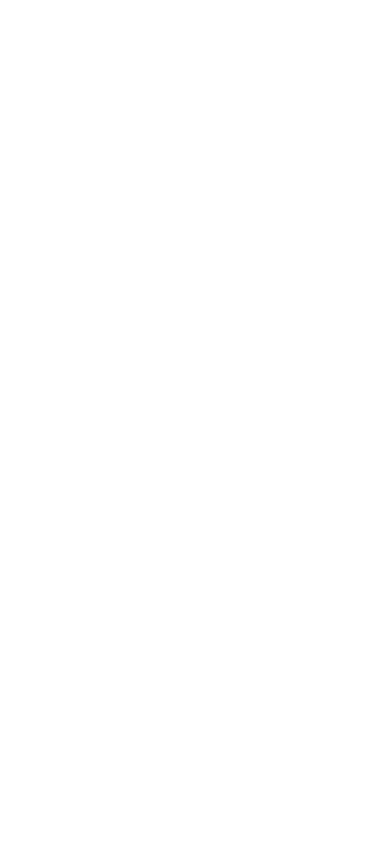
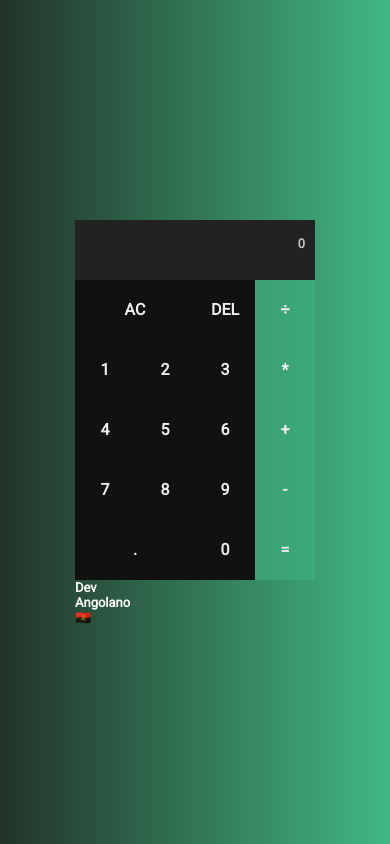
Before and after one commit to devangolano/Calculadora, a plain HTML site: page index.html in a window 390 px wide. Drawn offline with Linux system fonts and the light colour scheme.

Commit message:
Finalização do projecto...

```diff
--- a/index.html
+++ b/index.html
@@ -1,14 +1,45 @@
 <!DOCTYPE html>
-<html lang="en">
-<head>
-    <meta charset="UTF-8">
-    <meta name="viewport" content="width=device-width, initial-scale=1.0">
-    <link rel="stylesheet" href="style.css">
+<html lang="pt-br">
+  <head>
+    <meta charset="UTF-8" />
+    <meta name="viewport" content="width=device-width, initial-scale=1.0" />
+    <link rel="stylesheet" href="style.css" />
+    <link rel="preconnect" href="https://fonts.googleapis.com" />
+    <link rel="preconnect" href="https://fonts.gstatic.com" crossorigin />
+    <link
+      href="https://fonts.googleapis.com/css2?family=Roboto&display=swap"
+      rel="stylesheet"
+    />
     <title>Calculadora</title>
-</head>
-<body>
+  </head>
+  <body>
     <main>
-
+      <div class="grid-container">
+        <div class="output">
+          <div data-primeiroValor class="primeiro-valor">0</div>
+          <div data-segundoValor class="segundo-valor"></div>
+        </div>
+        <button data-limparTela class="espaco">AC</button>
+        <button data-deletar>DEL</button>
+        <button data-operacao class="operacao">÷</button>
+        <button data-numeros>1</button>
+        <button data-numeros>2</button>
+        <button data-numeros>3</button>
+        <button data-operacao class="operacao">*</button>
+        <button data-numeros>4</button>
+        <button data-numeros>5</button>
+        <button data-numeros>6</button>
+        <button data-operacao class="operacao">+</button>
+        <button data-numeros>7</button>
+        <button data-numeros>8</button>
+        <button data-numeros>9</button>
+        <button data-operacao class="operacao">-</button>
+        <button data-numeros class="espaco">.</button>
+        <button data-numeros>0</button>
+        <button data-igual class="operacao">=</button>
+        <p>Dev Angolano 🇦🇴</p>
+      </div>
     </main>
-</body>
+    <script src="main.js"></script>
+  </body>
 </html>
--- a/main.js
+++ b/main.js
@@ -0,0 +1,115 @@
+const numeros = document.querySelectorAll("[data-numeros]");
+const operacao = document.querySelectorAll("[data-operacao]");
+const deletar = document.querySelector("[data-deletar]");
+const limparTela = document.querySelector("[data-limparTela]");
+const ponto = document.querySelector("[data-ponto]");
+const igual = document.querySelector("[data-igual]");
+const primeiroValorElemento = document.querySelector("[data-primeiroValor]");
+const segundoValorElemento = document.querySelector("[data-segundoValor]");
+
+class Calculadora {
+  constructor(primeiroValor, segundoValor) {
+    this.primeiroValor = primeiroValor;
+    this.segundoValor = segundoValor;
+    this.primeiroValorF = "";
+    this.segundoValorF = "";
+    this.operacao = undefined;
+    this.limpar();
+  }
+
+  calcular() {
+    let resultado;
+
+    const primeiroValorFloat = parseFloat(this.primeiroValorF);
+    const segundoValorFloat = parseFloat(this.segundoValorF);
+
+    if (isNaN(primeiroValorFloat) || isNaN(segundoValorFloat)) return;
+
+    switch (this.operacao) {
+      case "+":
+        resultado = primeiroValorFloat + segundoValorFloat;
+        break;
+      case "-":
+        resultado = primeiroValorFloat - segundoValorFloat;
+        break;
+      case "*":
+        resultado = primeiroValorFloat * segundoValorFloat;
+        break;
+      case "÷":
+        resultado = primeiroValorFloat / segundoValorFloat;
+        break;
+    }
+
+    this.segundoValorF = resultado;
+    this.operacao = undefined;
+    this.primeiroValorF = "";
+  }
+
+  fazerOperacao(operacao) {
+    if (this.primeiroValorF != "") {
+      this.calcular();
+    }
+    this.operacao = operacao;
+
+    this.primeiroValorF = this.segundoValorF;
+    this.segundoValorF = "";
+  }
+
+  mostrarNumero(numero) {
+    if (this.segundoValorF.includes(".") && numero === ".") return;
+    this.segundoValorF = `${this.segundoValorF}${numero.toString()}`;
+  }
+
+  limpar() {
+    this.primeiroValorF = "";
+    this.segundoValorF = "";
+    this.Operacao = undefined;
+  }
+
+  deletar() {
+    this.primeiroValorF = "";
+    this.segundoValorF = "";
+    this.operacao = "";
+  }
+
+  actualizar() {
+    this.primeiroValor.innerText = `${this.primeiroValorF} ${
+      this.operacao || ""
+    }`;
+    this.segundoValor.innerText = this.segundoValorF;
+  }
+}
+
+const calculadora = new Calculadora(
+  primeiroValorElemento,
+  segundoValorElemento
+);
+
+for (const numero of numeros) {
+  numero.addEventListener("click", () => {
+    calculadora.mostrarNumero(numero.innerText);
+    calculadora.actualizar();
+  });
+}
+
+for (const opera of operacao) {
+  opera.addEventListener("click", () => {
+    calculadora.fazerOperacao(opera.innerText);
+    calculadora.actualizar();
+  });
+}
+
+limparTela.addEventListener("click", () => {
+  calculadora.limpar();
+  calculadora.actualizar();
+});
+
+igual.addEventListener("click", () => {
+  calculadora.calcular();
+  calculadora.actualizar();
+});
+
+deletar.addEventListener("click", () => {
+  calculadora.deletar();
+  calculadora.actualizar();
+});
--- a/style.css
+++ b/style.css
@@ -0,0 +1,108 @@
+* {
+  box-sizing: border-box;
+  font-family: "Roboto", sans-serif;
+  font-weight: bold;
+  padding: 0;
+  margin: 0;
+}
+
+body {
+  background: linear-gradient(to right, #233329, #41b883);
+}
+
+.grid-container {
+  display: grid;
+  justify-content: center;
+  align-content: center;
+  min-height: 100vh;
+  grid-template-columns: repeat(4, 100px);
+  grid-template-rows: minmax(120px, auto) repeat(5, 100px);
+}
+
+.grid-container > button {
+  cursor: pointer;
+  font-size: 2rem;
+  border: none;
+  outline: none;
+  background: #111;
+  color: #eee;
+}
+
+.grid-container > .operacao {
+  background: #41b88375;
+}
+
+.espaco {
+  grid-column: span 2;
+}
+
+button:hover {
+  background: #eee;
+  color: #111;
+}
+
+.grid-container > .output {
+  grid-column: 1 / -1;
+  background: #222;
+  display: flex;
+  flex-direction: column;
+  align-items: flex-end;
+  justify-content: space-around;
+  padding: 10px;
+  word-wrap: break-word;
+  word-break: break-all;
+}
+
+.grid-container > .output > .primeiro-valor {
+  color: rgb(197, 196, 196);
+  font-size: 1.5rem;
+}
+
+.grid-container > .output > .segundo-valor {
+  color: white;
+  font-size: 2.5rem;
+}
+
+p {
+  color: white;
+  font-size: small;
+}
+
+/* Responsividade */
+@media (max-width: 768px) {
+  .grid-container {
+    grid-template-columns: repeat(4, 100px);
+    grid-template-rows: minmax(80px, auto) repeat(5, 80px);
+  }
+
+  .grid-container > button {
+    font-size: 1.5rem;
+  }
+
+  .grid-container > .output > .primeiro-valor {
+    font-size: 1rem;
+  }
+
+  .grid-container > .output > .segundo-valor {
+    font-size: 2rem;
+  }
+}
+
+@media (max-width: 480px) {
+  .grid-container {
+    grid-template-columns: repeat(4, 60px);
+    grid-template-rows: minmax(60px, auto) repeat(5, 60px);
+  }
+
+  .grid-container > button {
+    font-size: 1rem;
+  }
+
+  .grid-container > .output > .primeiro-valor {
+    font-size: 0.8rem;
+  }
+
+  .grid-container > .output > .segundo-valor {
+    font-size: 1.5rem;
+  }
+}
```
